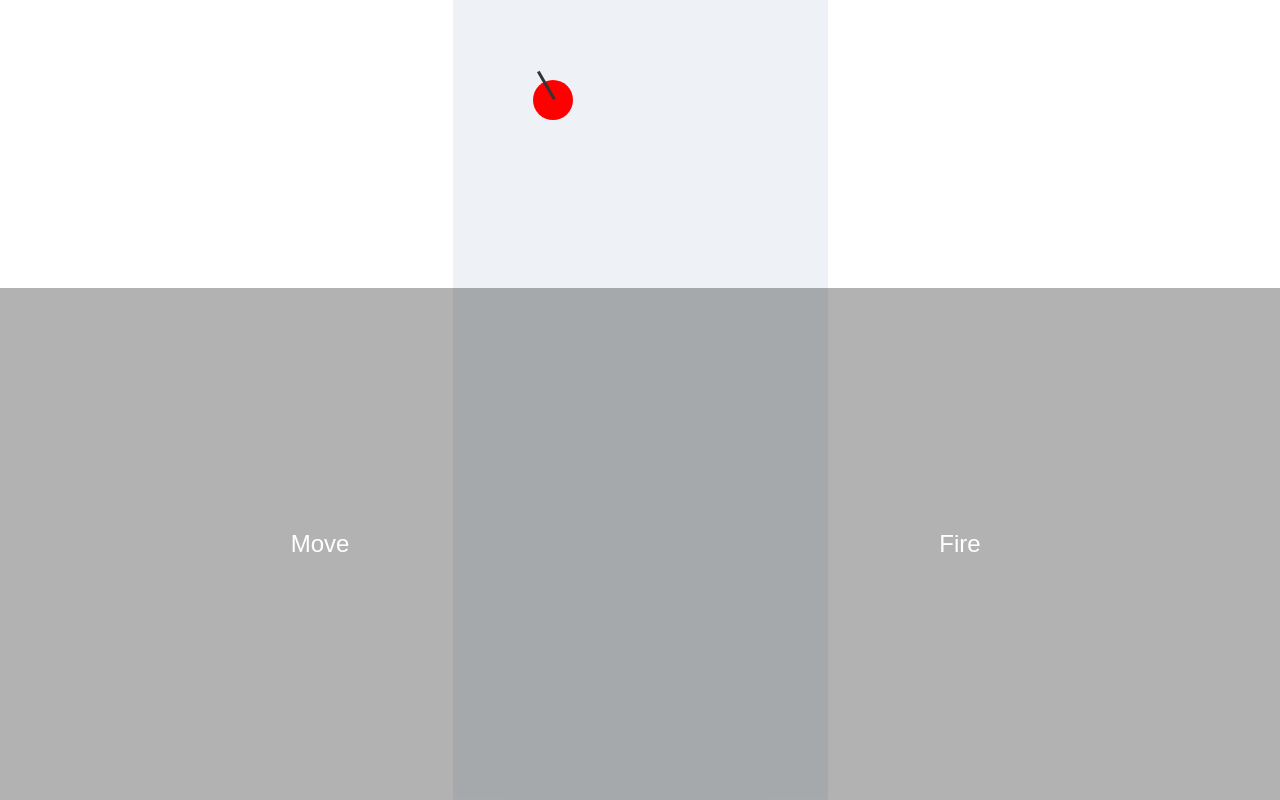
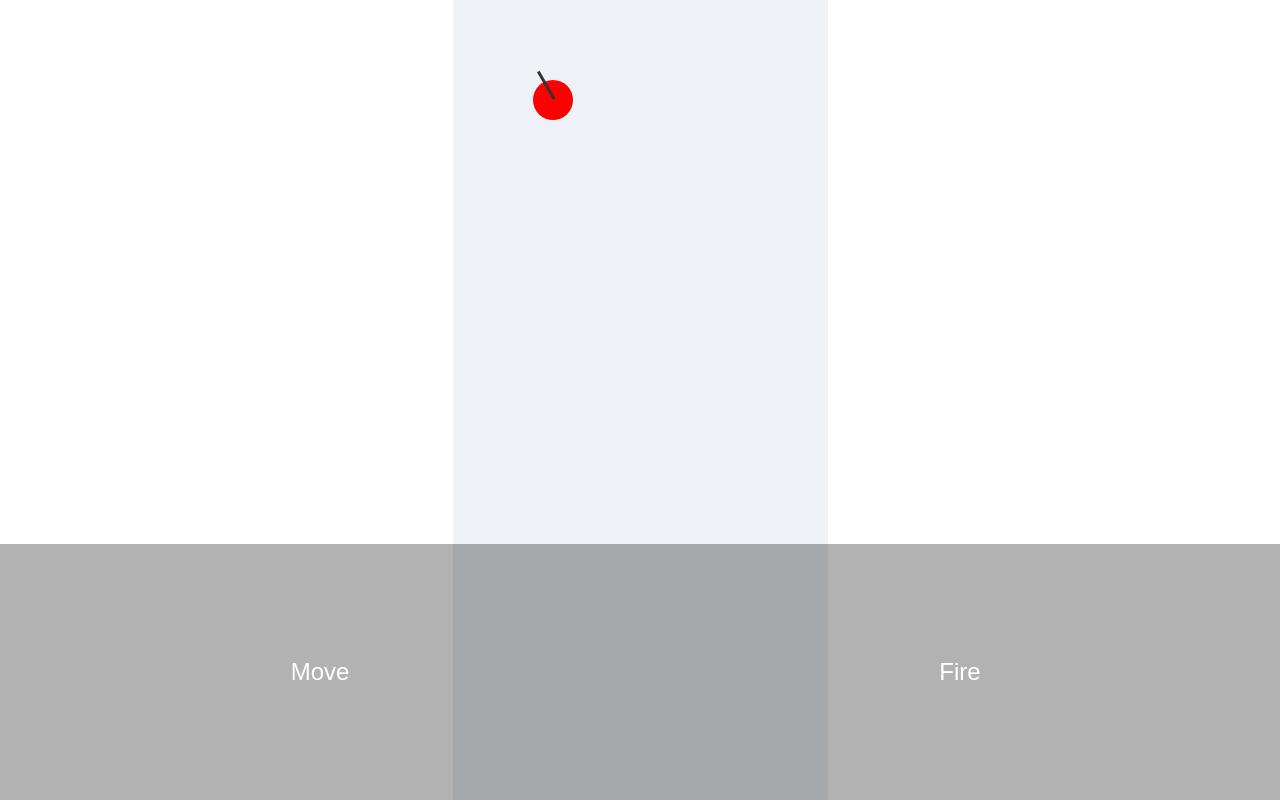
Before and after one commit to gurprit/kingBlob, a website: page public/index.html in a window 1280 px wide. Drawn offline with Linux system fonts and the light colour scheme.

Commit message:
calm down butts!

```diff
--- a/public/style.css
+++ b/public/style.css
@@ -58,7 +58,7 @@ html, body {
 
 #controls button {
   width: 50%; /* Changed from 64px */
-  height: 40vw; /* Changed from 64px, to make it squarish */
+  height: 20vw; /* Changed from 64px, to make it squarish */
   border: none;
   border-radius: 0; /* Changed from 50% */
   background: rgba(0,0,0,0.3);
```
